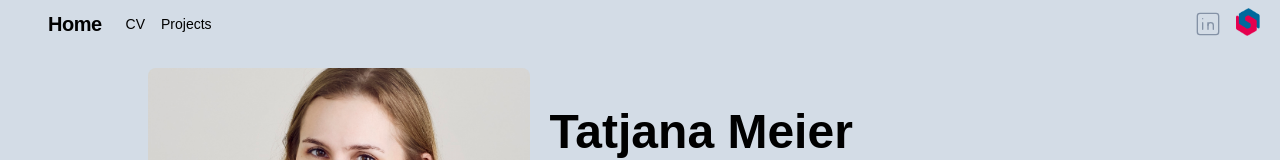
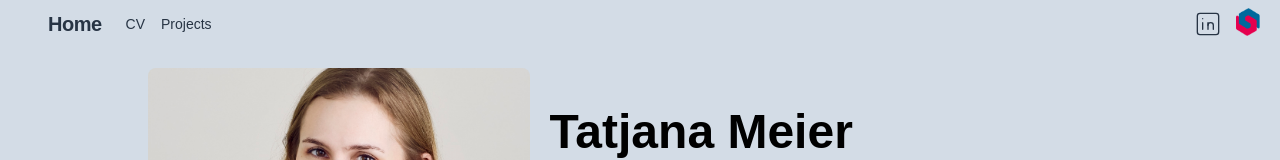
Before and after one commit to jfuchs-png/2023-wetechtogether-tailwind, an Angular app in the folder resume/: page / in a window 1280 px wide. Shown: the top 160 px of the page. Built offline with nearby package versions, Linux system fonts and the light colour scheme.

Commit message:
fix hovering of social media

```diff
--- a/resume/src/app/navigation-bar/navigation-bar.component.html
+++ b/resume/src/app/navigation-bar/navigation-bar.component.html
@@ -1,4 +1,4 @@
-<nav class="flex sticky bg-gray-light items-center justify-between flex-wrap p-2 top-0 z-10">
+<nav class="flex sticky bg-gray-light items-center justify-between flex-wrap p-2 top-0 z-10 text-gray-dark">
     <div class="flex items-center flex-shrink-0 text-black hover:text-white mr-6 ps-10">
         <a routerLink="/" class="font-semibold text-xl tracking-tight">
             Home
@@ -14,8 +14,8 @@
         </a>
     </div>
 
-    <div class="text-sm w-auto text-gray inline-flex">
-        <a href="https://www.linkedin.com" title="LinkedIn profile" class="mr-1">
+    <div class="text-sm w-auto text-gray-dark inline-flex">
+        <a href="https://www.linkedin.com" title="LinkedIn profile" class="mr-1 hover:text-white">
             <svg class="fill-current h-8 w-8 mr-2" xmlns="http://www.w3.org/2000/svg" width="24" height="24" viewBox="0 0 24 24" stroke="currentColor" fill="none" stroke-linecap="round" stroke-linejoin="round">
                 <path stroke="none" d="M0 0h24v24H0z" fill="none"/> <rect x="4" y="4" width="16" height="16" rx="2" /> <line x1="8" y1="11" x2="8" y2="16" /> <line x1="8" y1="8" x2="8" y2="8.01" /> <line x1="12" y1="16" x2="12" y2="11" /> <path d="M16 16v-3a2 2 0 0 0 -4 0" /> </svg>
         </a>
```
